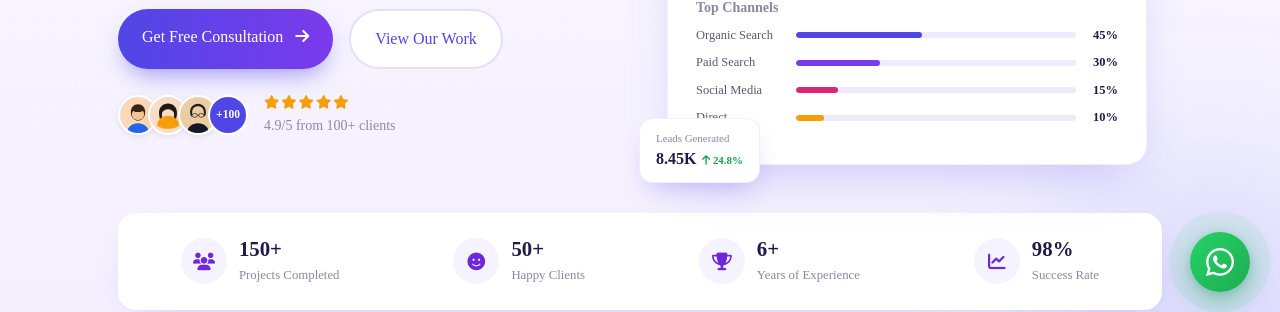
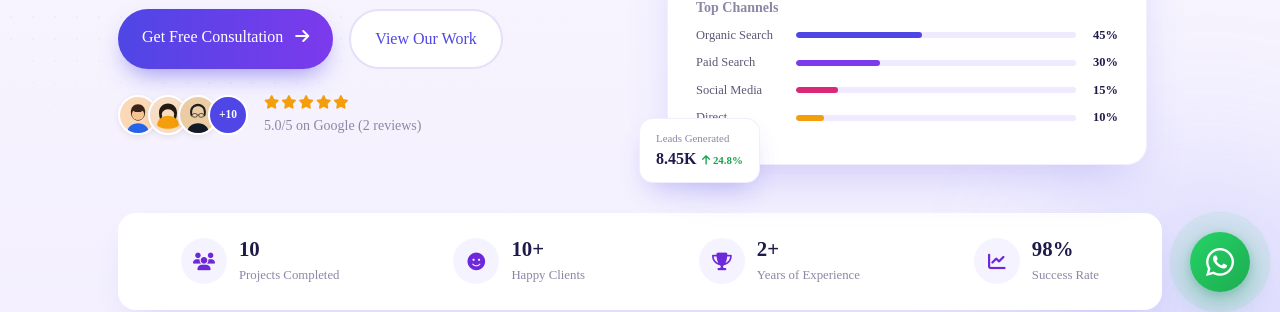
Before and after one commit to ns377792/brandkarlo-nextjs, a Next.js app: page / in a window 1280 px wide. Shown: the part 478-790 px from the top of the page. Built offline with nearby package versions, Linux system fonts and the light colour scheme.

Commit message:
add orignal data

```diff
--- a/app/blog/page.js
+++ b/app/blog/page.js
@@ -56,14 +56,14 @@ export default function Page() {
                                     <i className="bi bi-graph-up-arrow"></i>
                                     <div>
                                         <small>Weekly Reads</small>
-                                        <strong>12K+</strong>
+                                        <strong>7K+</strong>
                                     </div>
                                 </div>
                                 <div className="blog-float-card blog-float-bottom">
                                     <i className="bi bi-file-earmark-text"></i>
                                     <div>
                                         <small>Articles</small>
-                                        <strong>150+</strong>
+                                        <strong>11</strong>
                                     </div>
                                 </div>
                                 <div className="blog-plant"><i className="bi bi-flower2"></i></div>
--- a/app/page.js
+++ b/app/page.js
@@ -25,11 +25,11 @@ export default function Page() {
                                     <img src="/img/avatar-1.svg" alt="Happy BrandKarlo client" />
                                     <img src="/img/avatar-2.svg" alt="Happy BrandKarlo client" />
                                     <img src="/img/avatar-3.svg" alt="Happy BrandKarlo client" />
-                                    <span className="bk-avatar-more">+100</span>
+                                    <span className="bk-avatar-more">+10</span>
                                 </div>
                                 <div className="text-start">
                                     <div className="bk-stars"><i className="fa fa-star"></i><i className="fa fa-star"></i><i className="fa fa-star"></i><i className="fa fa-star"></i><i className="fa fa-star"></i></div>
-                                    <small className="bk-muted">4.9/5 from 100+ clients</small>
+                                    <small className="bk-muted">5.0/5 on Google (2 reviews)</small>
                                 </div>
                             </div>
                         </div>
@@ -113,15 +113,15 @@ export default function Page() {
                     <div className="bk-stats-strip mt-4">
                         <div className="bk-stat-item">
                             <i className="fa fa-users"></i>
-                            <div><strong>150+</strong><small>Projects Completed</small></div>
+                            <div><strong>10</strong><small>Projects Completed</small></div>
                         </div>
                         <div className="bk-stat-item">
                             <i className="fa fa-smile"></i>
-                            <div><strong>50+</strong><small>Happy Clients</small></div>
+                            <div><strong>10+</strong><small>Happy Clients</small></div>
                         </div>
                         <div className="bk-stat-item">
                             <i className="fa fa-trophy"></i>
-                            <div><strong>6+</strong><small>Years of Experience</small></div>
+                            <div><strong>2+</strong><small>Years of Experience</small></div>
                         </div>
                         <div className="bk-stat-item">
                             <i className="fa fa-chart-line"></i>
@@ -555,7 +555,7 @@ export default function Page() {
           <img src="/img/quote-stat.svg" alt="Happy clients icon" />
         </span>
         <div className="stat-text">
-          <span className="stat-value">100+</span>
+          <span className="stat-value">10+</span>
           <span className="stat-label">Happy Clients</span>
         </div>
       </div>
@@ -565,7 +565,7 @@ export default function Page() {
           <img src="/img/shield-stat.svg" alt="Satisfaction rate icon" />
         </span>
         <div className="stat-text">
-          <span className="stat-value">95%</span>
+          <span className="stat-value">99%</span>
           <span className="stat-label">Satisfaction Rate</span>
         </div>
       </div>
@@ -589,7 +589,7 @@ export default function Page() {
               <img className="avatar" src="/img/avatar-1.svg" alt="Nitin Thakur" />
               <div>
                 <h3 className="client-name">Nitin Thakur</h3>
-                <span className="client-role">Google review</span>
+                <a className="client-role" href="https://share.google/kEcrrKuIEAv9Ueh8Z" target="_blank" rel="noopener noreferrer">Google review</a>
               </div>
             </div>
             <p className="review-text">
@@ -614,7 +614,7 @@ export default function Page() {
               <img className="avatar" src="/img/avatar-2.svg" alt="Sumit Kumar" />
               <div>
                 <h3 className="client-name">Sumit Kumar</h3>
-                <span className="client-role">Google review</span>
+                <a className="client-role" href="https://share.google/kEcrrKuIEAv9Ueh8Z" target="_blank" rel="noopener noreferrer">Google review</a>
               </div>
             </div>
             <p className="review-text">
--- a/app/style.css
+++ b/app/style.css
@@ -1786,6 +1786,11 @@ h6,
   font-size: 13.5px;
   color: #2f5bff;
   font-weight: 500;
+  text-decoration: none;
+}
+
+.client-role:hover {
+  text-decoration: underline;
 }
 
 .review-text {
```
